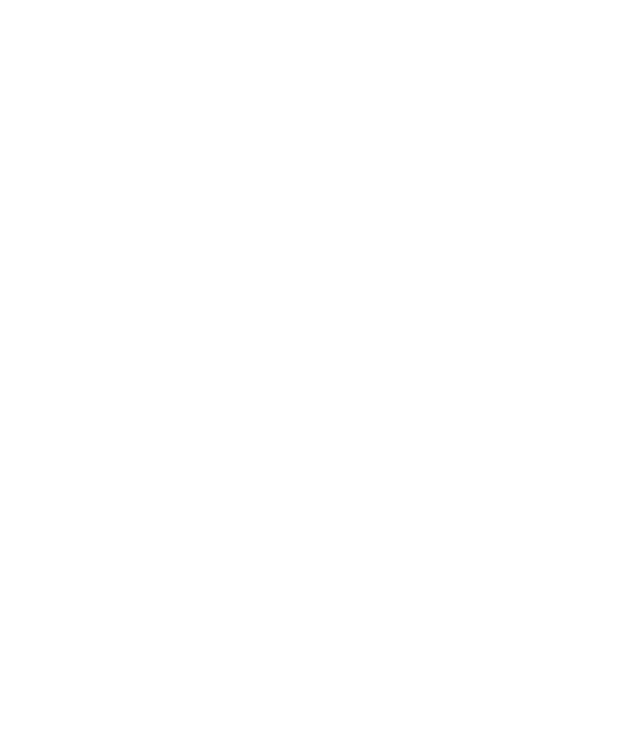
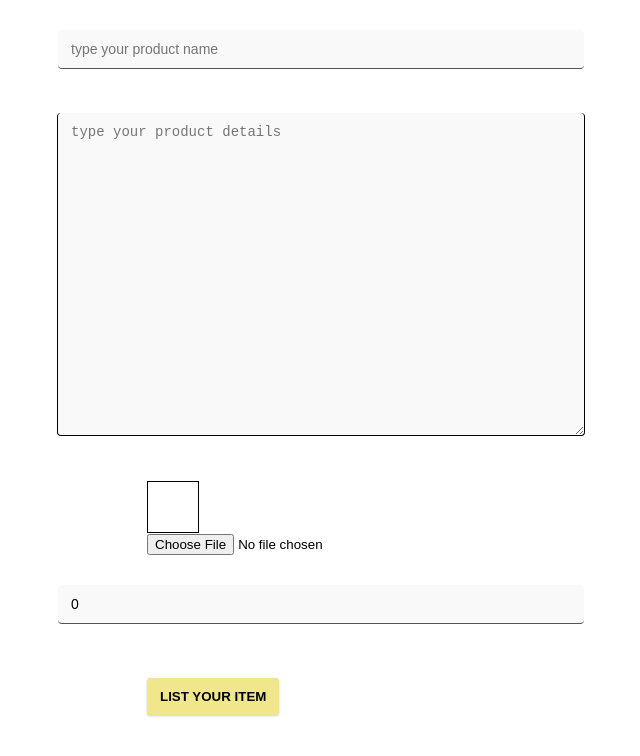
Before and after one commit to qluan1/usc-ecomm, a React (Create React App) app in the folder frontend/: page /sellerHome in a window 1280 px wide. Before the commit this address had no page. Shown: the top 756 px of the page, without its empty margins (319-959 px from the left). Built offline with nearby package versions, Linux system fonts and the light colour scheme.

Commit message:
Sell your Item

```diff
--- a/frontend/src/App.js
+++ b/frontend/src/App.js
@@ -3,7 +3,7 @@
 import { Home  }from './pages/Home';
 import { BrowserRouter, Routes, Route } from "react-router-dom";
 import UpdateHome from './pages/UpdateHome';
-
+import SellerHome from './pages/sellerhomepage';
 import Login from './pages/logIn';
 import ForgetPassword from "../src/pages/forgetpassword";
 
@@ -17,6 +17,7 @@
           <Route path='/signUp' element = {<Register />} />
           <Route path='/UpdateHome' element = {<UpdateHome />} />
           <Route exact path="/Login" element={<Login/>} />
+          <Route exact path="/sellerHome" element={<SellerHome/>}/>
           <Route exact path="/Login/forgetpassword" element={<ForgetPassword/>} />
         </Routes>
       </BrowserRouter>
--- a/frontend/src/components/uploadImg.js
+++ b/frontend/src/components/uploadImg.js
@@ -1,18 +1,16 @@
-import {useState} from 'react'
-export default function Uploadimg(){
-    const [selectedImage, setSelectedImage] = useState(null);
+export default function Uploadimg(props){
+  const productImg = props.productImg;
+  const setProductImg= props.setProductImg;
 
     return (
-      <div  style={{
-
-
-      }}>
-        <div style={{border: "1px black solid", width: "250px", height:"250px"}}>
-        {selectedImage && (
+      <div>
+        <div style={{border: "1px black solid", width: "50px", height:"50px"}}>
+        {productImg && (
           <div>
-          <img alt="not fount" width={"250px"} height={"250px"} src={URL.createObjectURL(selectedImage)} />
+          <img alt="not found" width={"50px"} height={"50px"} src={URL.createObjectURL(productImg)} />
           <br />
-          <button onClick={()=>setSelectedImage(null)}>Remove</button>
+          <br/>
+          <button onClick={()=>setProductImg(null)}>Remove</button>
           </div>
         )}
         </div>
@@ -23,7 +21,7 @@
           name="myImage"
           onChange={(event) => {
             console.log(event.target.files[0]);
-            setSelectedImage(event.target.files[0]);
+            setProductImg(event.target.files[0]);
           }}
         />
       </div>
--- a/frontend/src/pages/logIn.js
+++ b/frontend/src/pages/logIn.js
@@ -1,6 +1,7 @@
 import React, { useState } from "react";
 import styled, { keyframes } from 'styled-components';
 import { Link } from 'react-router-dom';
+import {useNavigate} from 'react-router-dom';
 const jump = keyframes`
       from{
         transform: translateY(0)
@@ -95,6 +96,7 @@
 `;
 
 export default function Login() {
+  const navigate = useNavigate();
 
   const [infos, setInfos] = useState({
     email: "",
@@ -104,6 +106,9 @@
   const handleSubmit = e => {
     e.preventDefault();
     console.log(infos);
+    if(infos.role === "seller"){
+      navigate("/sellerHome")
+    }
   };
 
   const handleEmailChange = e => {
@@ -145,6 +150,7 @@
           <Button>Enter</Button>
           <br/>
           <Link to={"./forgetpassword"}>Forget password?</Link>
+
         </Form>
       </Wrapper>
     </>
--- /dev/null
+++ b/frontend/src/pages/sellerhomepage.js
@@ -0,0 +1,100 @@
+import { useState } from "react"
+import Uploadimg from "../components/uploadImg"
+import styled from "styled-components";
+const Div = styled.div`
+display: flex;
+align-items: center;
+justify-content: center;
+margin:30px;
+`
+const Input = styled.input`
+width: 500px;
+      padding: 11px 13px;
+      background: #f9f9fa;
+      color: black;
+      margin-bottom: 0.9rem;
+      border-radius: 4px;
+      outline: 0;
+      border-width: 0 0 1px;
+      border-color: black;
+      font-size: 14px;
+      transition: all 0.3s ease-out;
+      :hover {
+        box-shadow: 0 0 3px rgba(0, 0, 0, 0.15), 0 1px 5px rgba(0, 0, 0, 0.1);
+      }
+    `;
+    const Detailinput = styled.textarea`
+      width: 500px;
+      height: 300px;
+      padding: 11px 13px;
+      background: #f9f9fa;
+      color: black;
+      margin-bottom: 0.9rem;
+      border-radius: 4px;
+      outline: 0;
+      border-width: 0 1px 1px;
+      border-color: black;
+      font-size: 14px;
+      transition: all 0.3s ease-out;
+      :hover {
+        box-shadow: 0 0 3px rgba(0, 0, 0, 0.15), 0 1px 5px rgba(0, 0, 0, 0.1);
+      }
+    `;
+    const Button = styled.button`
+      max-width: 100%;
+      padding: 11px 13px;
+      color: black;
+      font-weight: 600;
+      text-transform: uppercase;
+      background: #f0e68c;
+      border: none;
+      border-radius: 3px;
+      outline: 0;
+      cursor: pointer;
+      margin-top: 0.6rem;
+      box-shadow: 0 1px 3px rgba(0, 0, 0, 0.1), 0 1px 2px rgba(0, 0, 0, 0.1);
+      transition: all 0.3s ease-out;
+    `;
+export default function SellerHome() {
+    const[productTitle, setProductTitle] = useState("");
+    const[productDetail, setProductDetail] = useState("");
+    const[productImg, setProductImg] = useState(null)
+    const[sellPrice, setSellPrice] = useState(0);
+    const handleTitle = e => {
+        setProductTitle(e.target.value)
+    }
+    const handleDetail = e => {
+        setProductDetail(e.target.value)
+    }
+    const handlePrice = e => {
+        setSellPrice(e.target.value)
+    }
+    const handleList = () => {
+        console.log({productTitle, productDetail, sellPrice, productImg})
+    }
+    return (
+        <div>
+            <Div>
+                <Input value={productTitle} onChange={handleTitle} placeholder="type your product name"/>
+            </Div>
+            <Div>
+                <Detailinput value={productDetail} onChange={handleDetail} placeholder="type your product details"/>
+
+
+            </Div>
+            <div style={{paddingLeft:"35vw", margin:"18px"}}>
+            <Uploadimg productImg={productImg} setProductImg={setProductImg}/>
+            </div>
+
+            <Div>
+                <Input type="number" placeholder="type your product price" value={sellPrice} onChange={handlePrice}/>
+            </Div>
+            <div style={{paddingLeft:"35vw", margin:"18px"}}>
+            <Button onClick={handleList}>List Your Item</Button>
+            </div>
+
+
+
+        </div>
+    )
+}
```
